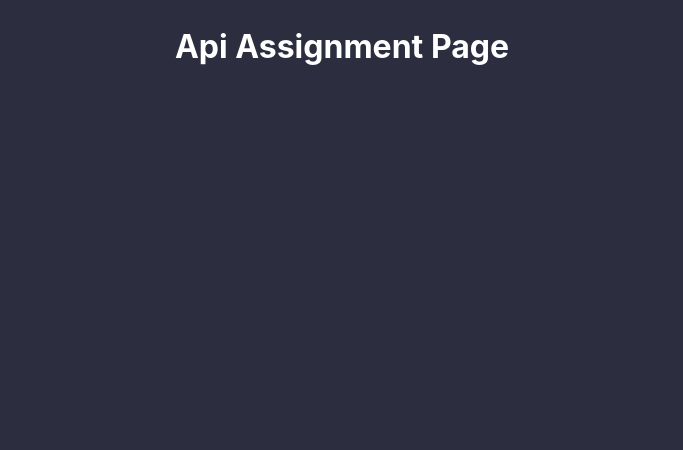
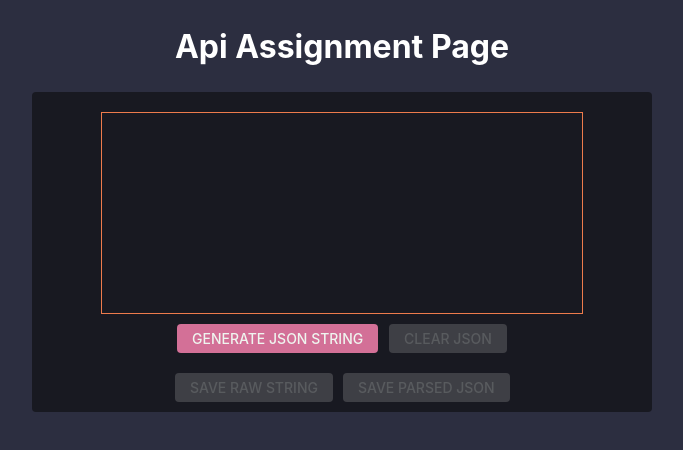
Before and after one commit to Marzdor/CSE-4050, a React (Create React App) app: page / in a window 1280 px wide. Both pictures are taken after a click on the element "JSON ASSIGNMENT". Shown: the top 450 px of the page, without its empty margins (298-981 px from the left). Built offline with nearby package versions, Linux system fonts and the light colour scheme.

Commit message:
added json component

```diff
--- a/src/components/ApiAssignment/UserInfoContainer.js
+++ b/src/components/ApiAssignment/UserInfoContainer.js
@@ -2,6 +2,7 @@ import React, { useState } from "react";
 
 import BasicButton from "../BasicButton";
 import buttonStyles from "../../enums/buttonStyles";
+import { convertJsonToString } from "../../helperFunctions/JsonHelper";
 import { fetchRandomUser } from "../../helperFunctions/AxiosHelper";
 import styles from "../../styles/apiAssignmentStyles.module.css";
 
@@ -21,7 +22,7 @@ const UserInfoContainer = () => {
       <div className={styles["UserInfo-DisplayContainer"]}>
         <div>
           <p>
-            <pre>{JSON.stringify(userInfo, null, 2)}</pre>
+            <pre>{convertJsonToString(userInfo)}</pre>
           </p>
         </div>
       </div>
--- /dev/null
+++ b/src/components/JsonAssignment/JsonStringContainer.js
@@ -0,0 +1,68 @@
+import React, { useState } from "react";
+import {
+  generateRandomJsonString,
+  parseJsonString,
+} from "../../helperFunctions/JsonHelper";
+
+import BasicButton from "../BasicButton";
+import buttonStyles from "../../enums/buttonStyles";
+import { saveAs } from "file-saver";
+import styles from "../../styles/jsonAssignmentStyles.module.css";
+
+const JsonStringContainer = () => {
+  const [jsonString, setJsonString] = useState("");
+
+  const getJsonString = () => {
+    const string = generateRandomJsonString();
+
+    setJsonString(string);
+  };
+
+  const saveJsonString = () => {
+    const blob = new Blob([jsonString], { type: "text/plain;charset=utf-8" });
+    saveAs(blob, "RawString.txt");
+  };
+
+  const saveJsonObject = () => {
+    const jsonObj = parseJsonString(jsonString);
+    const blob = new Blob([jsonObj], { type: "json;charset=utf-8" });
+    saveAs(blob, "ParsedJson.json");
+  };
+
+  return (
+    <div className={styles["JsonString-Container"]}>
+      <div className={styles["JsonString-DisplayContainer"]}>
+        <p>{jsonString}</p>
+      </div>
+      <div className={styles["JsonString-ButtonContainer"]}>
+        <BasicButton
+          text="Generate Json String"
+          onClick={getJsonString}
+          buttonStyle={buttonStyles.PRIMARY}
+        />
+        <BasicButton
+          text="Clear Json"
+          onClick={() => setJsonString("")}
+          buttonStyle={buttonStyles.DANGER}
+          disabled={jsonString === ""}
+        />
+      </div>
+      <div className={styles["JsonString-ButtonContainer"]}>
+        <BasicButton
+          text="Save Raw String"
+          onClick={saveJsonString}
+          buttonStyle={buttonStyles.SUCCESS}
+          disabled={jsonString === ""}
+        />
+        <BasicButton
+          text="Save Parsed Json"
+          onClick={saveJsonObject}
+          buttonStyle={buttonStyles.SUCCESS}
+          disabled={jsonString === ""}
+        />
+      </div>
+    </div>
+  );
+};
+
+export default JsonStringContainer;
--- /dev/null
+++ b/src/helperFunctions/JsonHelper.js
@@ -0,0 +1,117 @@
+export const generateRandomJsonString = () => {
+  const numberOfKeys = getRandomNumber({ min: 1, max: 5 });
+  const keys = [];
+
+  for (let i = 0; i < numberOfKeys; i++) {
+    const keyString = getRandomString();
+    const keyValue = getRandomValue();
+    keys.push([keyString, keyValue]);
+  }
+
+  return formateJsonString(keys);
+};
+
+export const convertJsonToString = (jsonObj) => {
+  return JSON.stringify(jsonObj, null, 2);
+};
+
+export const parseJsonString = (jsonString) => {
+  const parsed = JSON.parse(jsonString);
+  return convertJsonToString(parsed);
+};
+
+const formateJsonString = (keys) => {
+  const keyPairStrings = keys.map((keyPair) => {
+    const key = keyPair[0];
+    let value = keyPair[1];
+
+    if (typeof value === "string") {
+      value = `"${value}"`;
+    } else if (typeof value === "object" && !Array.isArray(value)) {
+      value = formateJsonString(Object.entries(value));
+    } else if (Array.isArray(value)) {
+      value = `[${value.map((item) =>
+        formateJsonString(Object.entries(item))
+      )}]`;
+    }
+
+    return `"${key}":${value}`;
+  });
+
+  return `{${keyPairStrings.join(",")}}`;
+};
+
+const getRandomNumber = ({ min = 1, max = 10 } = {}) => {
+  return Math.floor(Math.random() * (max - min + 1)) + min;
+};
+
+const getRandomBoolean = () => {
+  return itemPicker([true, false]);
+};
+
+const getRandomArray = () => {
+  const length = getRandomNumber({ min: 1, max: 5 });
+
+  const array = [];
+
+  for (let i = 0; i < length; i++) {
+    array.push(getRandomObject());
+  }
+
+  return array;
+};
+
+const getRandomObject = () => {
+  const keyCount = getRandomNumber({ min: 1, max: 5 });
+
+  const object = {};
+
+  for (let i = 0; i < keyCount; i++) {
+    const key = getRandomString();
+    object[key] = getRandomString();
+  }
+
+  return object;
+};
+
+const getRandomString = () => {
+  const alphabet = "ABCDEFGHIJKLMNOPQRSTUVWXYZabcdefghijklmnopqrstuvwxyz";
+
+  const length = getRandomNumber({ min: 1, max: 5 });
+  let string = "";
+
+  for (let i = 0; i < length; i++) {
+    string += itemPicker(alphabet);
+  }
+
+  return string;
+};
+
+const getRandomValue = () => {
+  const type = getRandomType();
+
+  switch (type) {
+    case "string":
+      return getRandomString({ maxLength: 50 });
+    case "number":
+      return getRandomNumber({ min: 1, max: 5000 });
+    case "boolean":
+      return getRandomBoolean();
+    case "array":
+      return getRandomArray({ maxLength: 10 });
+    case "object":
+      return getRandomObject({ maxLength: 10 });
+
+    default:
+      break;
+  }
+};
+
+const getRandomType = () => {
+  const dataTypes = ["number", "string", "boolean", "array", "object"];
+  return itemPicker(dataTypes);
+};
+
+const itemPicker = (items) => {
+  return items[parseInt(Math.random() * items.length)];
+};
--- a/src/pages/JsonAssignmentPage.js
+++ b/src/pages/JsonAssignmentPage.js
@@ -7,6 +7,7 @@ const JsonAssignmentPage = () => {
   return (
     <BasicPageContainer>
       <h1 className={styles["Page-Title"]}>Api Assignment Page </h1>
+      <JsonStringContainer />
     </BasicPageContainer>
   );
 };
--- /dev/null
+++ b/src/styles/jsonAssignmentStyles.module.css
@@ -0,0 +1,22 @@
+.JsonString-Container {
+  border-radius: 4px;
+  background-color: var(--Info);
+  height: 300px;
+  width: 600px;
+  padding: 20px 10px 0 10px;
+  display: flex;
+  flex-direction: column;
+  align-items: center;
+  justify-content: space-around;
+}
+
+.JsonString-DisplayContainer {
+  width: 80%;
+  height: 90%;
+  border: 1px solid var(--Accent-Light);
+  overflow-y: auto;
+}
+
+.JsonString-ButtonContainer {
+  display: flex;
+}
--- a/src/styles/pageStyles.module.css
+++ b/src/styles/pageStyles.module.css
@@ -10,7 +10,7 @@
 
 .MainPage-ButtonContainer {
   display: flex;
-  max-width: 400px;
+  flex-wrap: wrap;
 }
 
 .Page-Title {
```
